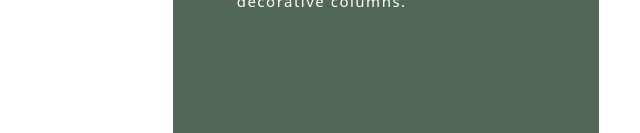
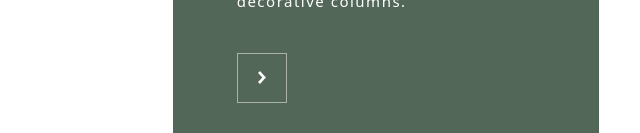
Before and after one commit to MarianaRechyAguirre/landing-level-medium, a plain HTML site: page index.html in a window 1280 px wide. Shown: the part 1246-1379 px from the top of the page, 254-894 px from the left. Drawn offline with nearby package versions, Linux system fonts and the light colour scheme.

Commit message:
adding next

```diff
--- a/Assets/Styles/style.scss
+++ b/Assets/Styles/style.scss
@@ -2,7 +2,6 @@
 $letters: #ffffff;
 $mayate: #536758;
 $text: #939393;
-
 
 body {
   background-image: url(/Assets/Images/Rectangle\ 4303.jpg);
@@ -129,7 +128,7 @@ header {
         width: 328px;
         height: 120px;
         margin-left: 64px;
-        color:$text;
+        color: $text;
         font-size: 15px;
         letter-spacing: 1.5px;
       }
@@ -169,10 +168,19 @@ header {
         width: 328px;
         height: 120px;
         margin-left: 64px;
-          color:$letters;
+        color: $letters;
         font-size: 15px;
         letter-spacing: 1.5px;
+      }
+
+      .next {
+        margin-left: 64px;
+        margin-top: 40px;
+        img {
+          width: 50px;
+          height: 50px;
         }
       }
     }
   }
+}
--- a/index.html
+++ b/index.html
@@ -64,6 +64,12 @@
               Stacker is ideal for almost any outdoor application including
               outdoor kitchens, garden walls, barbeques and decorative columns.
             </p>
+            <div class="next">
+              <img
+                src="./Assets/Images/section 2/Next.png"
+                alt="next"
+              />
+            </div>
           </div>
           <div class="walls-target d-flex flex-column">
             <p class="walls-top">SLABS</p>
```
Also changed, not shown: Assets/Images/section 2/Next.png (added), Assets/Styles/style.css, 2 other files. Lines whose indentation alone changed are shown as unchanged.
